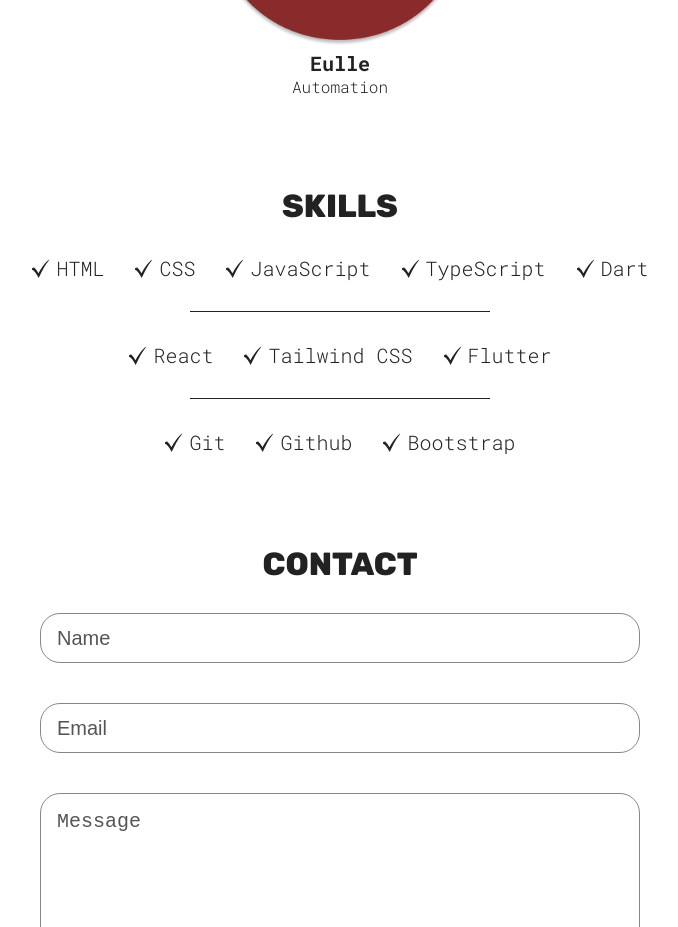
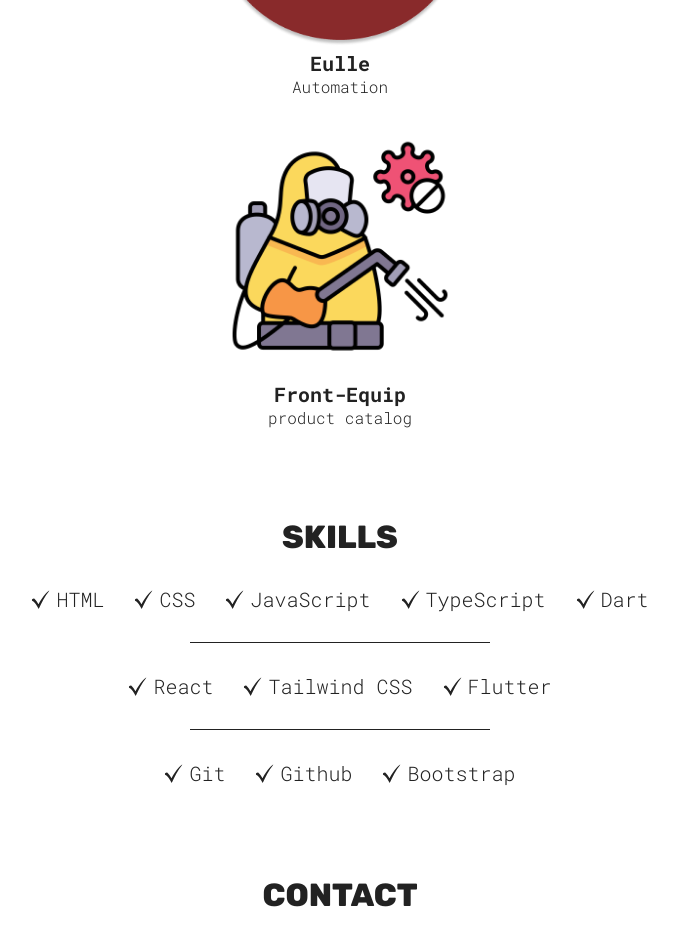
Before and after one commit to Kadu17/Portf-lio, a React (Vite) app: page / in a window 1280 px wide. Shown: the part 2160-3087 px from the top of the page, without its empty margins (300-978 px from the left). Built offline with nearby package versions, Linux system fonts and the light colour scheme.

Commit message:
Adicionando mais um projeto

```diff
--- a/package.json
+++ b/package.json
@@ -12,7 +12,8 @@
   "dependencies": {
     "@emailjs/browser": "^4.3.3",
     "react": "^18.2.0",
-    "react-dom": "^18.2.0"
+    "react-dom": "^18.2.0",
+    "typewriter-effect": "^2.21.0"
   },
   "devDependencies": {
     "@types/react": "^18.2.66",
--- a/src/sections/Hero.jsx
+++ b/src/sections/Hero.jsx
@@ -9,6 +9,7 @@ import GithubDark from '../assets/github-dark.svg';
 import GithubLight from '../assets/github-light.svg';
 import CV from '../assets/Apresentação.pdf'
 import { useTheme } from '../Common/ThemeContext';
+import Typewriter from "typewriter-effect"
 
 function Hero() {
   const {theme, toggleTheme} = useTheme();
@@ -39,7 +40,8 @@ function Hero() {
             <br />
             Barbosa
         </h1>
-        <h2>Frontend  Developer</h2>
+            <h2>Frontend  Developer</h2>
+
         <span>
             <a href="https://www.linkedin.com/in/carlos-barbosa-a89426252/" target='_blank'>
                 <img src={LinkedinIcon} alt="Linkedin icon" />
--- a/src/sections/HeroStyles.module.css
+++ b/src/sections/HeroStyles.module.css
@@ -60,6 +60,15 @@
     }
 }
 
+
+
+.TypeEffect {
+    font-family: 'Rubik', sans-serif;
+    font-size: 18px;
+    text-align: center;
+}
+
+
 .colorModeContainer{
     position: relative;
 }
--- a/src/sections/Projects.jsx
+++ b/src/sections/Projects.jsx
@@ -5,6 +5,7 @@ import bitcoin from '../assets/bitcoin.png'
 import meinung from '../assets/Meinung.png'
 import eulle from '../assets/Eulle.png'
 import flutter from '../assets/Flutter.png'
+import Front from '../assets/desinfeccao.png'
 import ProjectCard from './ProjectCard'
 
 function Projects() {
@@ -36,6 +37,12 @@ function Projects() {
             p='Automation'
         />
 
+        <ProjectCard src={Front}
+            link={'https://front-equip.vercel.app/'}
+            h3='Front-Equip'
+            p='product catalog'
+        />
+
       </div>
     </section>
   )
```
Also changed, not shown: src/assets/desinfeccao.png (added), 1 other file (tests, documents, lock files or other folders).
